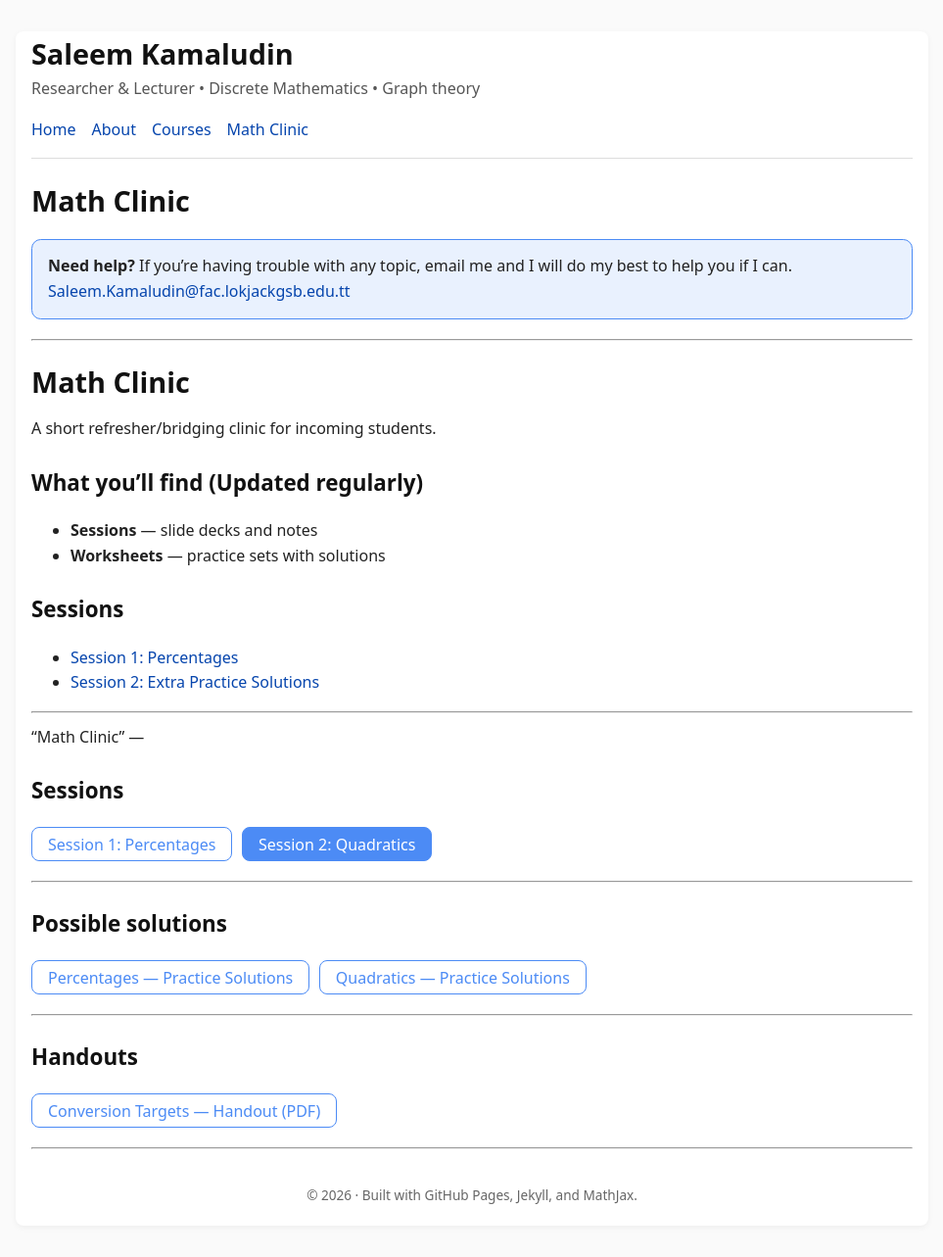
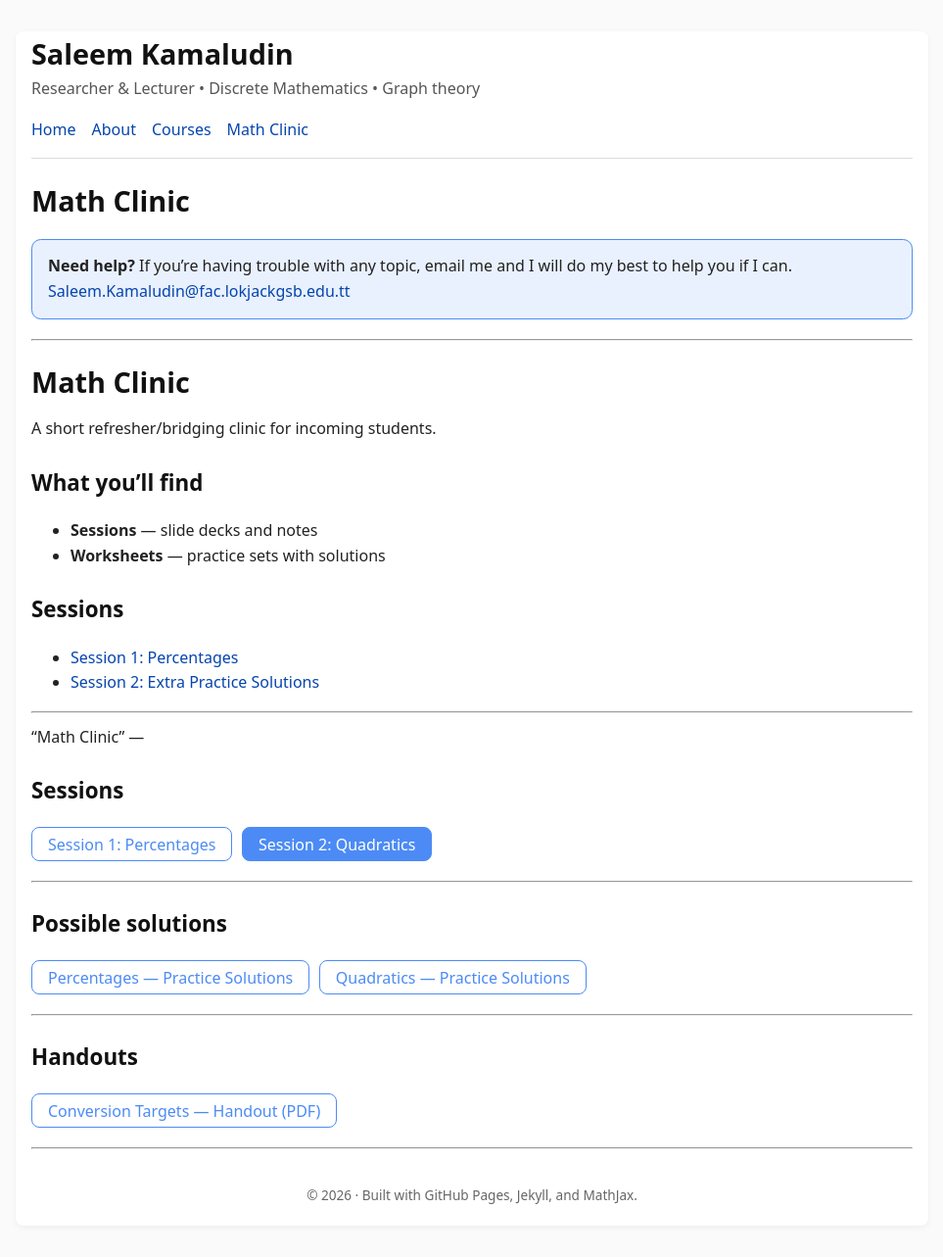
Before and after one commit to SaleemKamaludin/SaleemKamaludin.github.io, a Jekyll site: the page built from courses/math-clinic/index.md, in a window 1280 px wide. Shown: the whole page at 98% size, without its empty margins (158-1121 px from the left). Built offline with Jekyll 4.4.1, drawn with Linux system fonts in a browser that asks for light colours.

Commit message:
Update index.md

```diff
--- a/courses/math-clinic/index.md
+++ b/courses/math-clinic/index.md
@@ -30,7 +30,7 @@ title: "Math Clinic"
 
 A short refresher/bridging clinic for incoming students.
 
-## What you'll find (Updated regularly)
+## What you'll find
 - **Sessions** — slide decks and notes
 - **Worksheets** — practice sets with solutions
 
```
